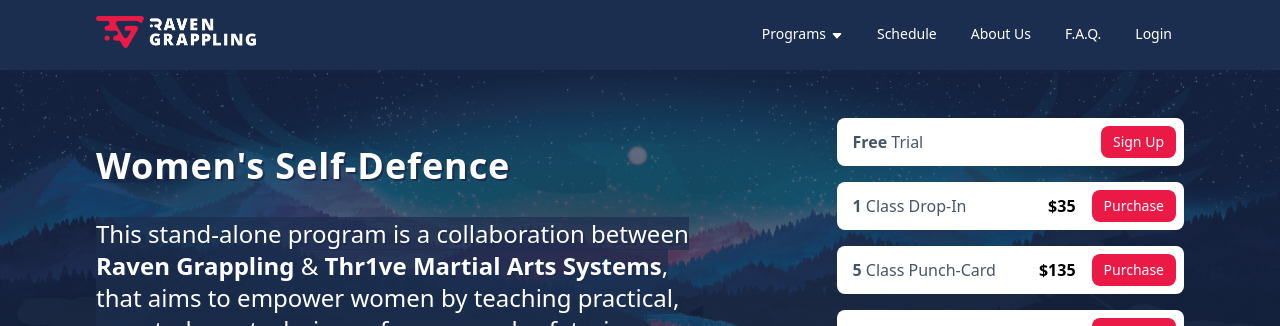
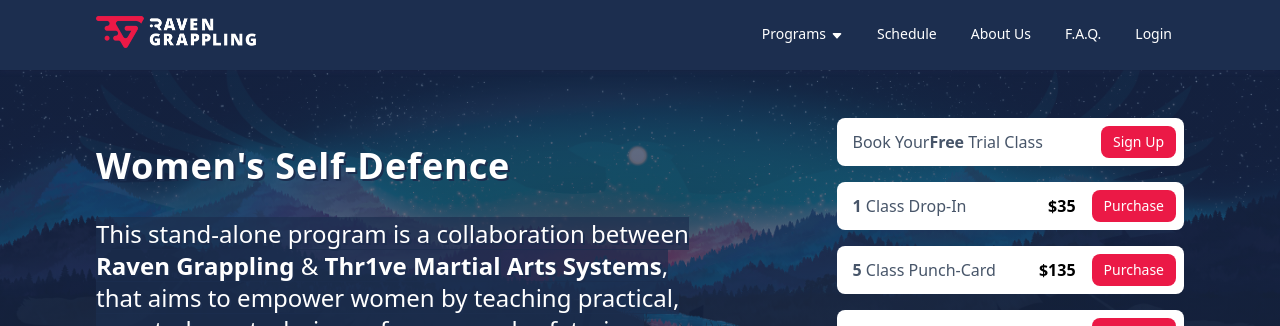
Before and after one commit to RavenGrappling/RavenGrappling.github.io, a Jekyll site: the page built from pages/womens-self-defence.html, in a window 1280 px wide and 900 px high. Shown: the top 326 px of the window. Built offline with Jekyll 4.4.1, drawn with Linux system fonts in a browser that asks for light colours.

Commit message:
Update womens-self-defence.html

```diff
--- a/pages/womens-self-defence.html
+++ b/pages/womens-self-defence.html
@@ -19,7 +19,7 @@
 
     <div id="defence-plans">
       <div class="plan">
-        <div class="name"><strong>Free</strong> Trial</div>
+        <div class="name">Book Your<strong>Free</strong> Trial Class</div>
         <a href="https://app.tgaacademy.com/signup/Q8uiyWDF" target="_blank">Sign Up</a>
       </div>
 
```
